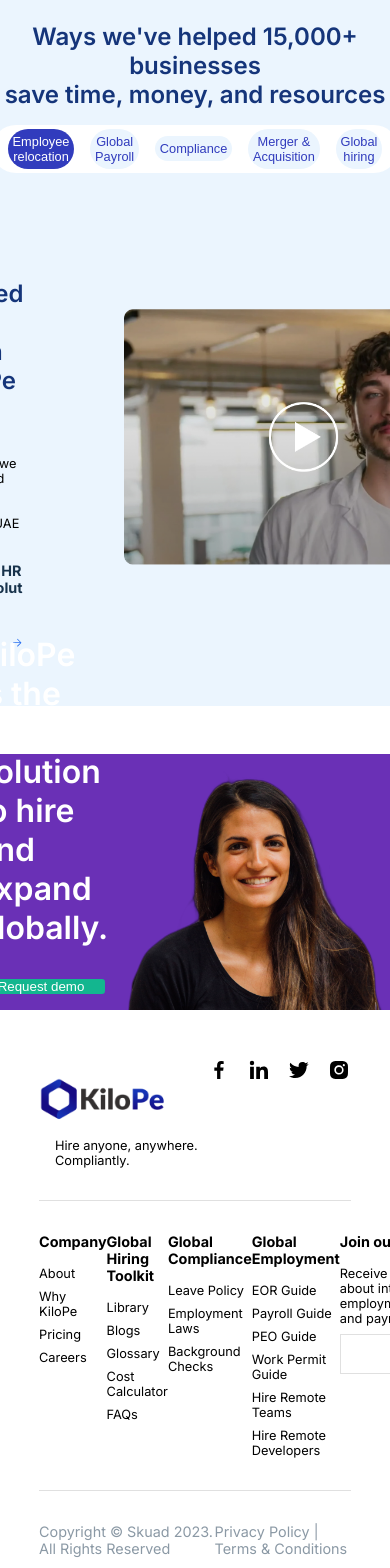
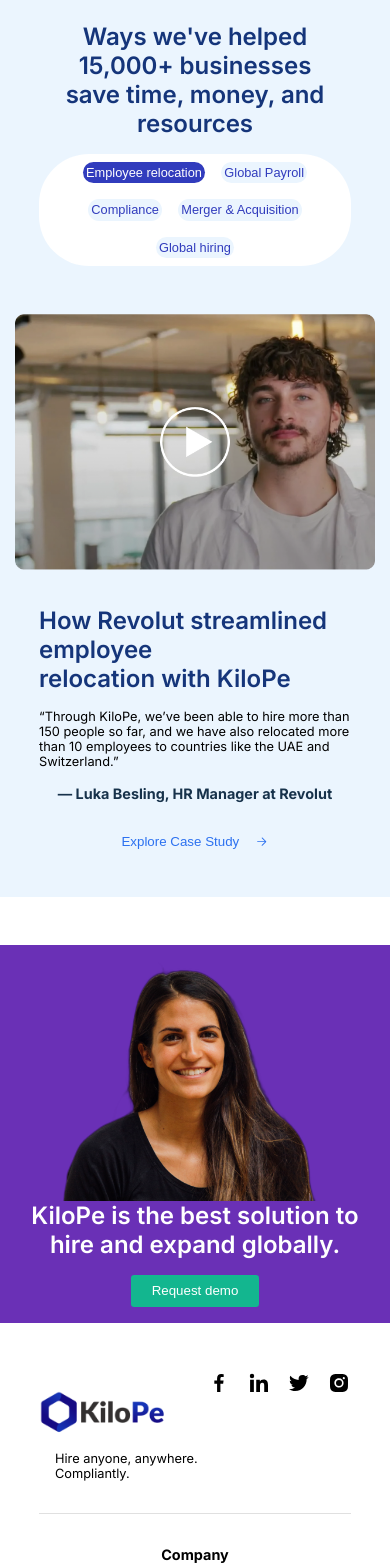
Before and after one commit to Adnan1O/kilope, a Next.js app: page / in a window 390 px wide. Shown: the part 6380-7948 px from the top of the page. Built offline with nearby package versions, Linux system fonts and the light colour scheme.

Commit message:
ui part done strating the responsive part

```diff
--- a/src/app/pages/comps/footer/footer.css
+++ b/src/app/pages/comps/footer/footer.css
@@ -42,6 +42,7 @@ justify-content: center;}
     justify-content: space-between;
     border-top: 1px solid rgb(224, 224, 224);
     padding-top: 2rem;
+    flex-wrap: wrap;
 }
 .f-s2 ul{
     display: flex;
@@ -99,3 +100,17 @@ padding-left: 0.5rem;
     font-size: 0.9rem;
 
 }
+
+@media (max-width:500px) {
+    .f-s2{
+        gap: 1rem;
+    }
+    .f-s2 ul{
+       width: 100%;
+       align-items: center;
+
+    }
+    .f-s3{
+        text-align: center;
+    }
+}
--- a/src/app/pages/home/best/best.css
+++ b/src/app/pages/home/best/best.css
@@ -36,3 +36,20 @@
     border: none;
     border-radius: 0.2rem;
 }
+@media (max-width:500px) {
+    .best{
+        display: flex;
+        flex-direction: column-reverse;
+        height: auto;
+    }
+    .best-txt{
+        width: 90%;
+        gap: 1rem;
+        align-items: center;
+        text-align: center;
+    }
+    .best-txt h3{
+        font-size: 1.5rem;
+
+    }
+}
--- a/src/app/pages/home/review/review.css
+++ b/src/app/pages/home/review/review.css
@@ -79,3 +79,38 @@ gap: 1rem;
     width: 25rem;
     object-fit: contain;
 }
+@media(max-width:500px){
+    .r-heading{
+       width: 80%;
+
+    }
+    .tab-btns{
+        flex-wrap: wrap;
+        height: auto;
+        align-items: center;
+        justify-content: center;
+        padding: 0.5rem;
+    }
+    .tab-btns button{
+
+        border-radius: 50px;
+        border: none;
+        padding: 0.2rem;
+        color:#313CBD ;
+        background-color: #EBF5FE;
+        cursor: pointer;
+        font-size: 0.8rem;
+    }
+    .video-area{
+        flex-direction: column-reverse;
+        width: 80%;
+        gap: 2rem;
+
+    }
+    .video-area .video-txt{
+
+    align-items: center;
+
+    }
+
+}
```
